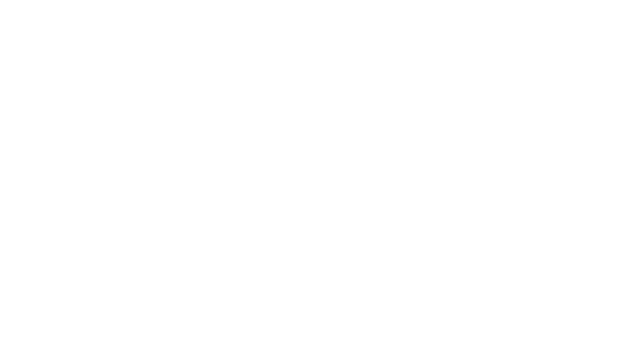
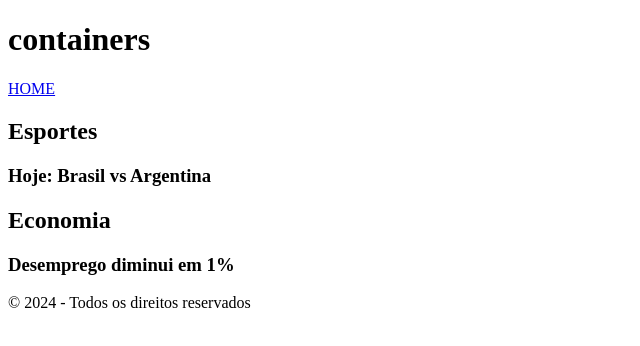
Before and after one commit to tcesarFE/FrontEnd-EBAC, a plain HTML site: page containers.html in a window 1280 px wide. Shown: the whole page, without its empty margins (0-640 px from the left). Drawn offline with Linux system fonts and the light colour scheme.

Commit message:
Adicionado containers.html e listas.html

```diff
--- a/containers.html
+++ b/containers.html
@@ -6,6 +6,28 @@
     <title>containers HTML</title>
 </head>
 <body>
-
+    <header>
+        <h1>containers</h1>
+        <nav>
+            <a href="./index.html">HOME</a>
+        </nav>
+    </header>
+    <main>
+        <section>
+            <h2>Esportes</h2>
+            <article>
+                <h3>Hoje: Brasil vs Argentina</h3>
+            </article>
+        </section>
+        <section>
+            <h2>Economia</h2>
+            <article>
+                <h3>Desemprego diminui em 1%</h3>
+            </article>
+        </section>
+    </main>
+    <footer>
+        &copy; 2024 - Todos os direitos reservados
+    </footer>
 </body>
 </html>
```
Also changed, not shown: index.html (+5 -4 lines), listas.html (added, +31 -0 lines).
